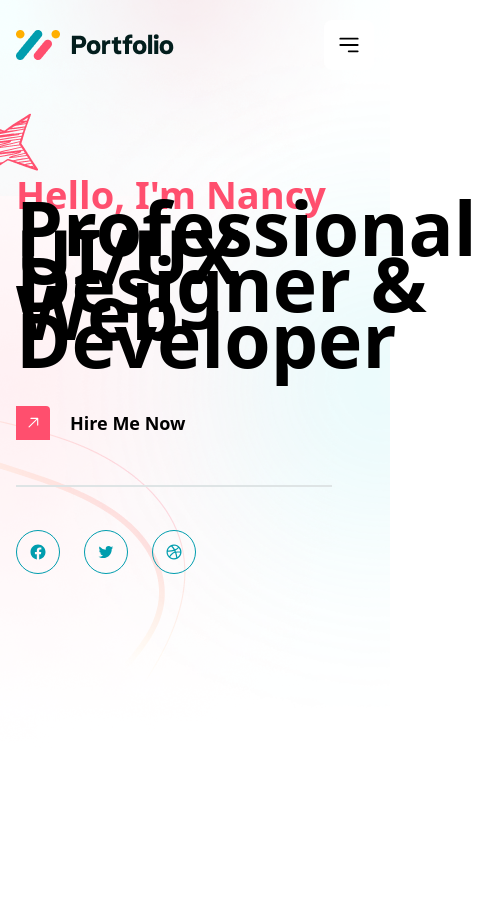
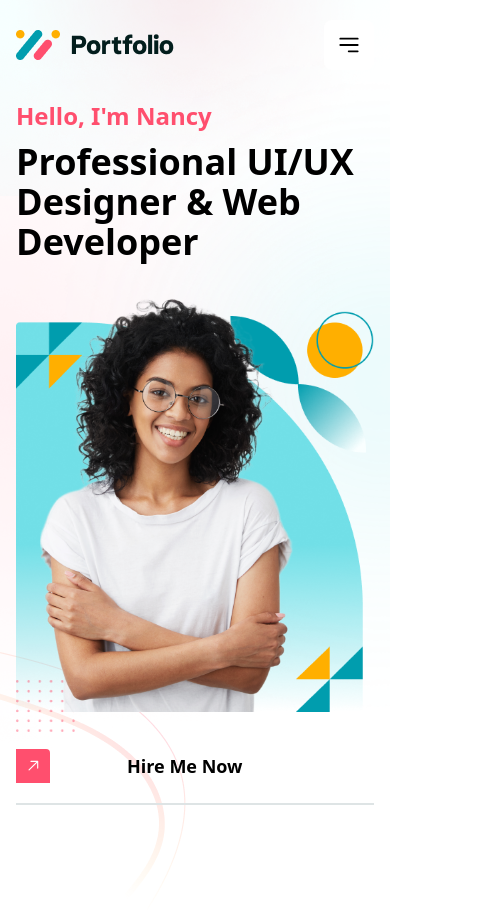
Before and after one commit to jahidhasan136/designer-developer-portfolio, a Next.js app: page / in a window 390 px wide. Shown: the top 910 px of the page, 477 px wide, since content can reach past the window. Before the commit the page ends 844 px from the top, so only its background shows below. Built offline with nearby package versions, Linux system fonts and the light colour scheme.

Commit message:
added a responsive code

```diff
--- a/app/component/Banner/Banner.jsx
+++ b/app/component/Banner/Banner.jsx
@@ -9,6 +9,7 @@ import bgLine from './images/bg_line.png'
 import bgDot from './images/bg_dot.png'
 import bgBlue from './images/bg_blue_right.png'
 import bgBlack from './images/bg_black.png'
+import mouseScroll from './images/mouse_scroll.png'
 
 import { GoArrowUpRight } from 'react-icons/go'
 import { BiLogoDribbble, BiLogoFacebookCircle, BiLogoTwitter } from 'react-icons/bi'
@@ -19,25 +20,26 @@ const Banner = () => {
             <img className='absolute -z-10 w-full' src={bgBlack.src} alt="" />
             <img className='absolute -z-10 top-0' src={bgPink.src} alt="" />
             <img className='absolute -z-10' src={bgPinkLeft.src} alt="" />
-            <img className='absolute -z-10 mt-[90px]' src={bgStar.src} alt="" />
+            <img className='absolute -z-10 mt-[90px] hidden md:flex' src={bgStar.src} alt="" />
             <img className='absolute -z-10 mt-[90px] -bottom-28' src={bgLine.src} alt="" />
             <img className='absolute -z-10 right-0' src={bgBlue.src} alt="" />
-            <div className='container pt-[180px]'>
-                <div className='flex items-center justify-between'>
-                    <div className='relative'>
+            <div className='container pt-[100px] md:pt-[180px]'>
+                <div className='flex flex-col-reverse md:flex-row items-center justify-between relative'>
+                    <div className=''>
                         <img src={bgPhoto.src} alt="" />
-                        <img className='absolute -bottom-11 -left-10' src={bgDot.src} alt="" />
+                        <img className='absolute -bottom-5 md:-bottom-11 md:-left-10 w-[59px] md:w-[128px]' src={bgDot.src} alt="" />
                         <Image
                             src={photo.src}
                             width={photo.width}
                             height={photo.height}
-                            className='absolute -top-28 left-6'
+                            className='absolute bottom-0 md:-top-28 left-6 w-[261px] md:w-[392px]'
                         />
                     </div>
-                    <div className='w-[630px]'>
-                        <h2 className='text-[38px] text-[#FF4F6E] font-bold mb-[5px]'>Hello, I'm Nancy</h2>
-                        <h1 className='text-[75px] font-bold lg:leading-[74px] xl:leading-[84px] mb-[43px]'>Professional UI/UX Designer & Web Developer</h1>
-                        <div className='flex items-center font-semibold mb-[35px]'>
+                    <div className='md:w-[630px] relative mb-[6px] md:mb-0'>
+                        <img className='absolute hidden md:flex right-0 bottom-0 cursor-pointer z-10' src={mouseScroll.src} alt="" />
+                        <h2 className='text-2xl md:text-[38px] text-[#FF4F6E] font-bold mb-[10px] md:mb-[5px]'>Hello, I'm Nancy</h2>
+                        <h1 className='text-4xl md:text-[75px] font-bold lg:leading-[74px] xl:leading-[84px] mb-[43px]'>Professional UI/UX Designer & Web Developer</h1>
+                        <div className='md:flex items-center font-semibold mb-[35px] hidden'>
                             <div className='w-[54px] h-[54px] flex items-center'>
                                 <span className='bg-[#FF4F6E] p-2 flex items-center rounded-tr text-white'>
                                     <GoArrowUpRight className=''></GoArrowUpRight>
@@ -45,8 +47,8 @@ const Banner = () => {
                             </div>
                             Hire Me Now
                         </div>
-                        <div className='bg-[#DEE4E5] w-[316px] h-[2px] mb-[43px]'></div>
-                        <div className='flex gap-6'>
+                        <div className='bg-[#DEE4E5] w-[316px] h-[2px] mb-[43px] hidden md:flex'></div>
+                        <div className='md:flex gap-6 hidden'>
                             <div className='bg-circle'>
                                 <BiLogoFacebookCircle></BiLogoFacebookCircle>
                             </div>
@@ -59,6 +61,15 @@ const Banner = () => {
                         </div>
                     </div>
                 </div>
+                <div className='md:hidden flex items-center font-semibold md:mb-[35px] gap-[57px] md:gap-0 mt-[27px] md:mt-0'>
+                    <div className='w-[54px] h-[54px] flex items-center'>
+                        <span className='bg-[#FF4F6E] p-2 flex items-center rounded-tr text-white'>
+                            <GoArrowUpRight className=''></GoArrowUpRight>
+                        </span>
+                    </div>
+                    Hire Me Now
+                </div>
+                <div className='bg-[#DEE4E5] h-[2px] mt-[10px] md:hidden'></div>
             </div >
         </div>
     );
--- a/app/globals.css
+++ b/app/globals.css
@@ -17,7 +17,7 @@ body{
 }
 
 .bg-circle{
-  @apply text-[#009DAE] border border-[#009DAE] p-3 rounded-full
+  @apply text-[#009DAE] border border-[#009DAE] p-3 rounded-full cursor-pointer
 }
 .bg-circle:hover{
   @apply text-white border border-[#009DAE] bg-[#009DAE] p-3 rounded-full
```
Also changed, not shown: app/component/Banner/images/mouse_scroll.png (added).
